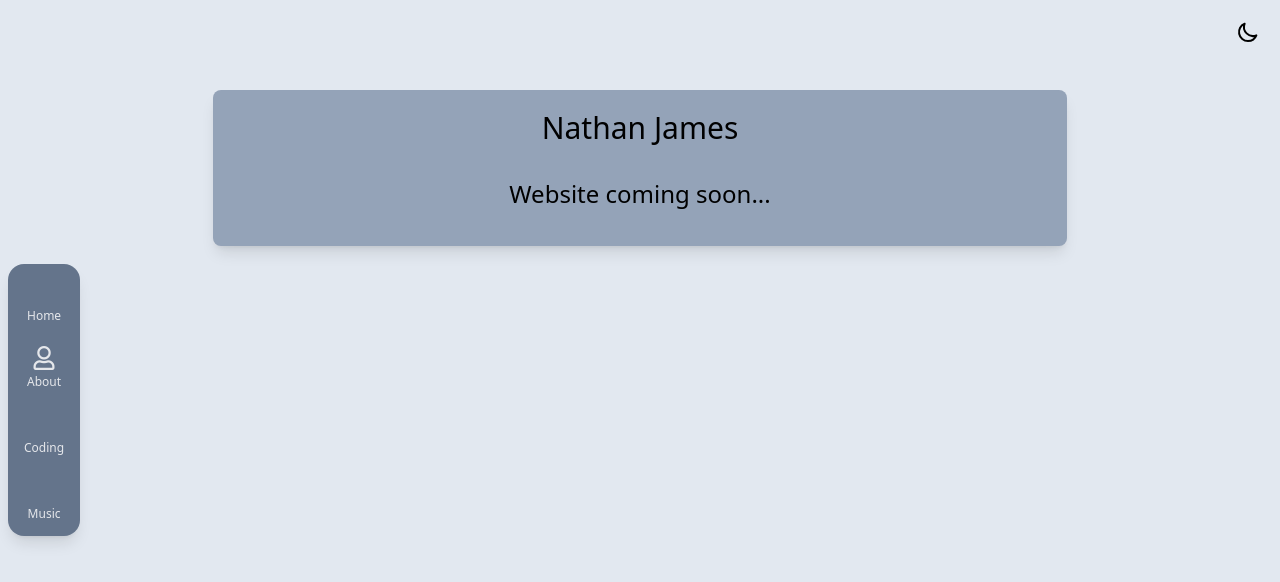
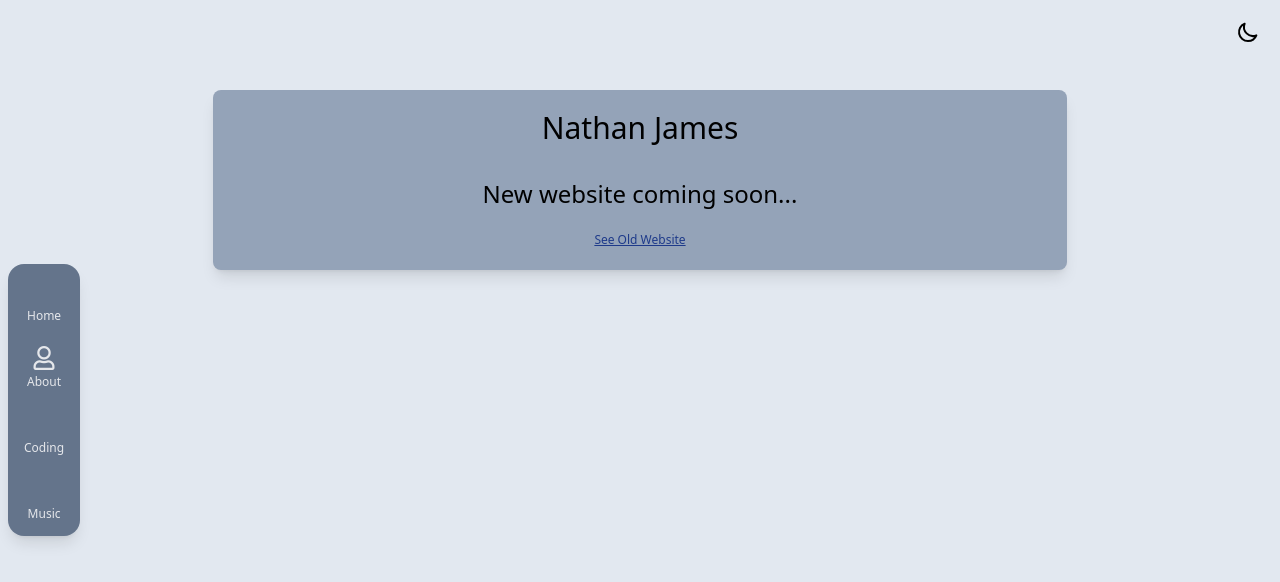
Before and after one commit to Nathanjms/nj-vue, a Vue app: page / in a window 1280 px wide. Shown: the top 582 px of the page. Built offline with nearby package versions, Linux system fonts and the light colour scheme.

Commit message:
Home Component

```diff
--- a/src/App.vue
+++ b/src/App.vue
@@ -2,22 +2,15 @@
 import './assets/css/index.css';
 import Navbar from './components/Navbar.vue';
 import DarkModeToggle from './components/DarkModeToggle.vue';
+import Home from './components/Home.vue';
 </script>
 
 <template>
   <div class="h-screen dark:bg-slate-700 bg-slate-200">
-
     <Navbar />
     <div class="container mx-auto">
       <DarkModeToggle />
-      <div class="bg-slate-400 py-5 mx-auto w-11/12 sm:w-4/6 text-center my-5 rounded-lg shadow-lg">
-        <h1 class="text-3xl font-medium pb-4">
-          Nathan James
-        </h1>
-        <h2 class="text-2xl font-medium py-4 hover:rotate-12 transition-all">
-          Website coming soon...
-        </h2>
-      </div>
+      <Home />
     </div>
   </div>
 </template>
--- /dev/null
+++ b/src/components/Home.vue
@@ -0,0 +1,13 @@
+<template>
+    <section id="home">
+        <div class="bg-slate-400 py-5 mx-auto w-11/12 sm:w-4/6 text-center my-5 rounded-lg shadow-lg">
+            <h1 class="text-3xl font-medium pb-4">
+                Nathan James
+            </h1>
+            <h2 class="text-2xl font-medium py-4 hover:rotate-12 transition-all">
+                New website coming soon...
+            </h2>
+            <a href="https://old.nathanjms.co.uk" class="text-xs text-blue-900 underline">See Old Website</a>
+        </div>
+    </section>
+</template>
```
